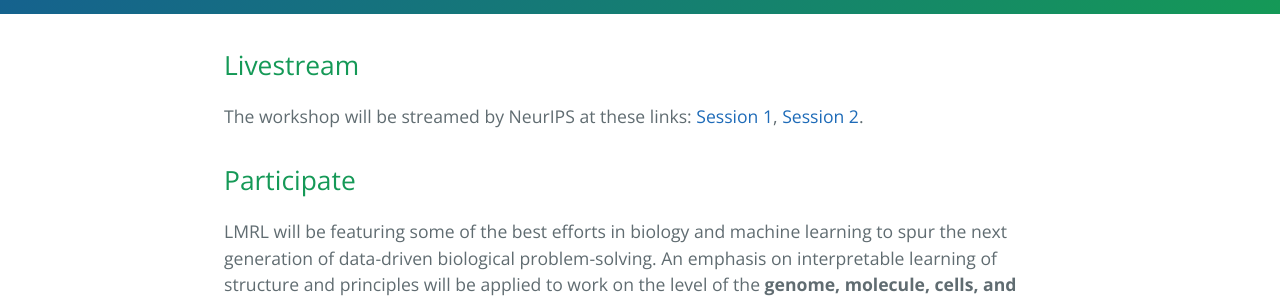
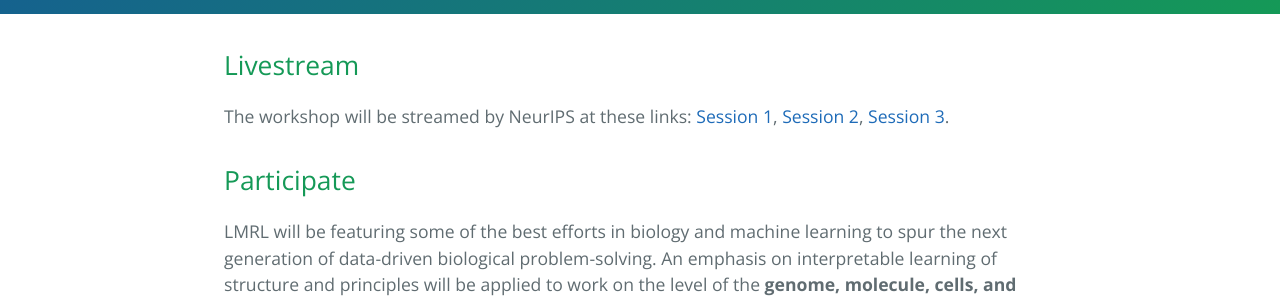
Before and after one commit to lmrl-bio/lmrl-bio.github.io, a Jekyll site: the page built from index.md, in a window 1280 px wide. Shown: the part 447-747 px from the top of the page. Built offline with Jekyll 4.4.1, drawn with Linux system fonts in a browser that asks for light colours; comment, search, counter and statistics services are not loaded; our own code applies the rules of GitHub Pages for plain Markdown files.

Commit message:
added session 3

```diff
--- a/index.md
+++ b/index.md
@@ -4,7 +4,7 @@ layout: default
 
 ## Livestream
 The workshop will be streamed by NeurIPS at these links:
-[Session 1](https://slideslive.com/38921959/learning-meaningful-representations-of-life-1), [Session 2](https://slideslive.com/38921960/learning-meaningful-representations-of-life-2).
+[Session 1](https://slideslive.com/38921959/learning-meaningful-representations-of-life-1), [Session 2](https://slideslive.com/38921960/learning-meaningful-representations-of-life-2), [Session 3](https://slideslive.com/38921961/learning-meaningful-representations-of-life-3).
 
 ## Participate
 
```
